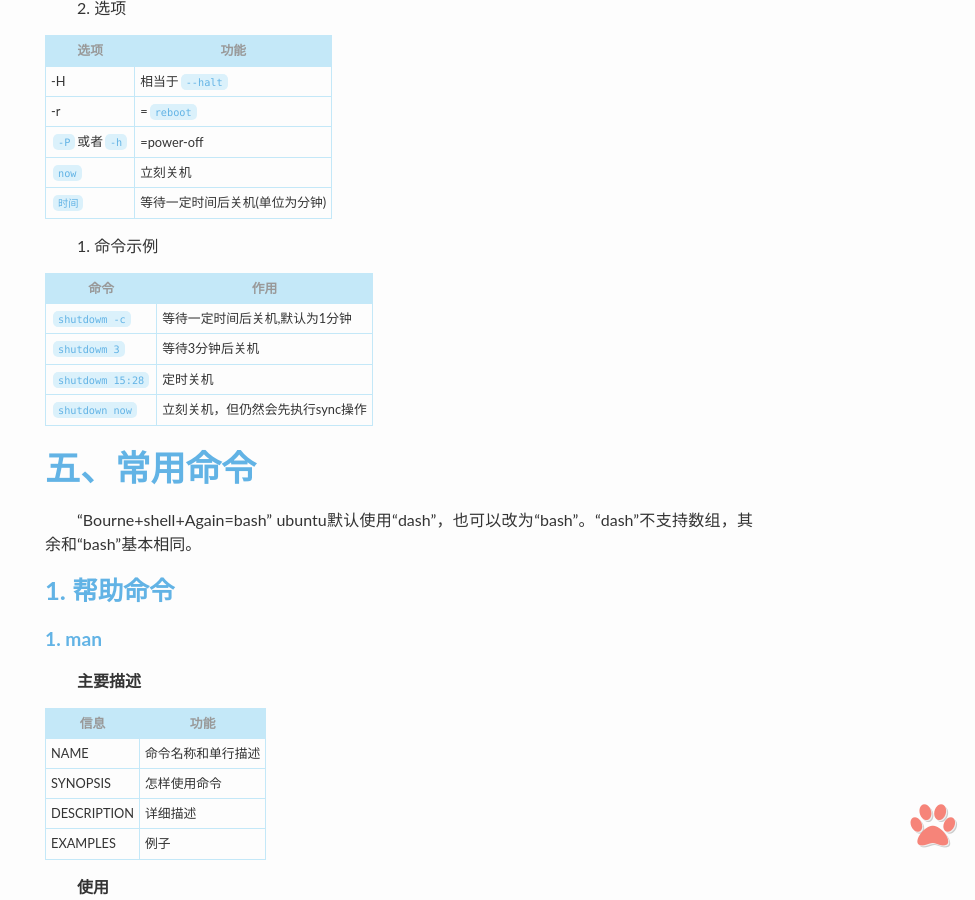
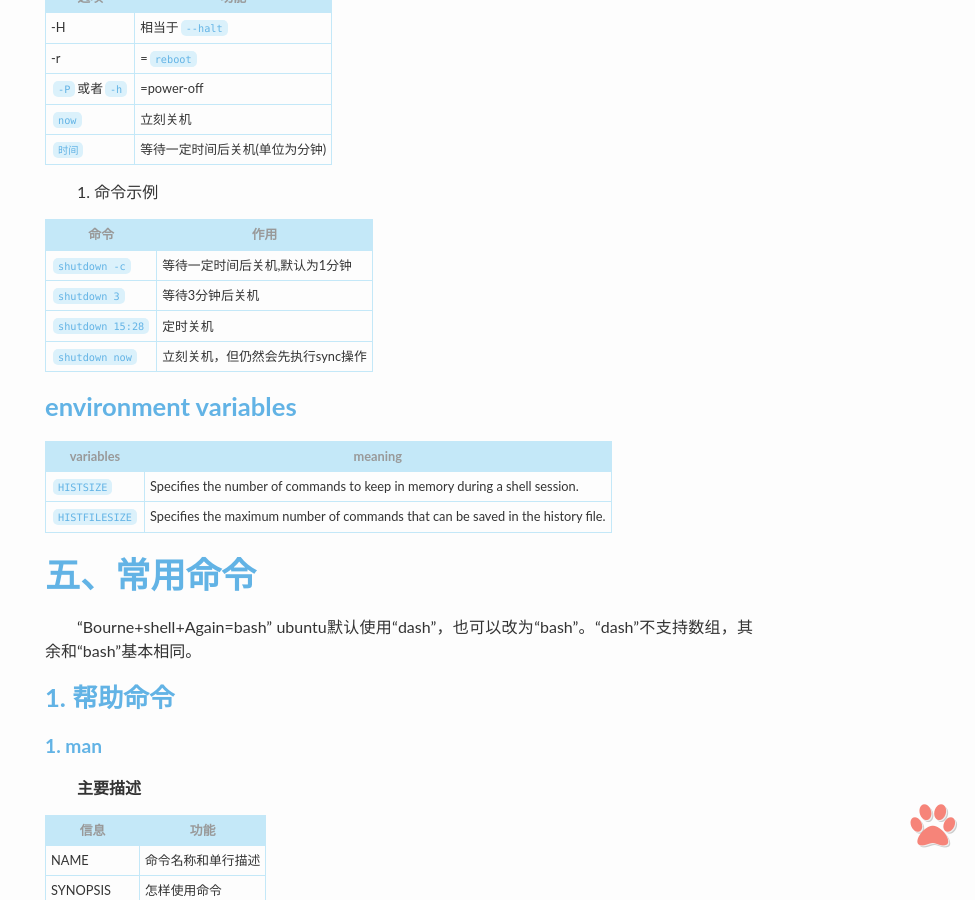
Before and after one commit to blue-stone-j/blue-stone-j.github.io, a Jekyll site: the page built from _posts/os/2022-11-25-linux-notes.md, in a window 1280 px wide and 900 px high, scrolled down 13225 px. Shown: the whole window, without its empty margins (305-1280 px from the left). Built offline with Jekyll 4.4.1, drawn with Linux system fonts in a browser that asks for light colours; comment, search, counter and statistics services are not loaded; some of the changed text lies outside the part shown.

Commit message:
update016

````diff
--- a/_posts/os/2022-11-25-linux-notes.md
+++ b/_posts/os/2022-11-25-linux-notes.md
@@ -12,8 +12,8 @@
 
 这篇文章总结了Linux笔记，以ubuntu20.04为例。
 
+# 一、文件和磁盘
 
-# 一、文件和磁盘
 ### 1. 根目录
 
 |文件夹|作用|
@@ -66,6 +67,7 @@
 |`-h`|显示文件大小的单位。结果的“total”只包含了本文件夹内的文件，不包含子文件夹和隐藏文件。|
 
 **创建和删除文件夹**
+
 * `mkdir a b`: 在当前文件夹创建文件夹“a”和“b”
 * `mkdir /a`: 在根目录创建文件夹
 * `mkdir a a/b b/c`: 创建嵌套文件夹
@@ -74,12 +76,15 @@
 * `rm -r a`: 嵌套删除文件夹
 
 ### 4. 文件操作命令
+
 **创建文件**
+
 * `touch file_name`: 在当前文件夹中创建空文件
 * `touch path/file_name`: 在指定路径创建文件
 
 **复制文件或目录**
 默认不会修改文件属性。
+
 * `cp 选项 source dest`: 默认带有`-i`参数，即覆盖时询问。
 * `\cp 选项 source dest`: 如果有同名文件直接覆盖，不再询问。其中的“\”表示使用linux中的原生命令。
 
@@ -89,25 +94,30 @@
 |-i|覆盖时询问|
 
 这是一个复制文件的辅助功能，用来显示复制的进度。
+
 ```Bash
 rsync -ah --progress source destination
 ```
 
 **删除文件或文件夹**
+
 * `rm -r a`: 删除文件夹
 * `rm a`: 删除文件
 * `rm -f`: 强制删除，不再提示
 * `rm -v a`: 删除文件，显示具体执行过程
 
 **移动文件或文件夹**
+
 * `mv file path`: 把文件移动到指定目录
 * `mv file1 file2`: 移动并重命名。“file2”包含路径和文件名
 
 **cat**
+
 * `cat file`: catch的简写
 * `cat -n`: 显示所有行的行号
 
 **more**
+
 * `more file`: 按页显示文件
 * `=`: 显示当前行号
 * `b`: 向上翻页
@@ -115,6 +125,7 @@
 * `:f`: 显示文件及行号
 
 **less**
+
 * `less file`: 根据显示需要加载内容，能更快打开大文件并显示
 * ` `: 空格为向下翻页
 * `enter`: 回车到下一行
@@ -177,6 +189,7 @@
 |`history -c`|清空全部历史命令|
 
 **rename**
+
 ```bash
 rename 's/slang_/sl_/' *.c  # replace all "slang_" with "sl_"; find all files end with "*c"; if we omit "sl_", all "slang_" will be deleted.
 rename 's/^parameter/value/' *.c  # ^ means all files start with "parameter"
@@ -186,6 +199,7 @@
 ```
 
 ### 8. 压缩和解压
+
 **gzip/gunzip压缩**
 基本语法：`gzip file`, 压缩为“*.gz”文件；`gunzip file.gz`, 解压缩
 特点：只能压缩文件；不保留原文件；多个文件会产生多个压缩包
@@ -199,6 +213,7 @@
 |`-d <目录>`|指定解压后文件的存放目录|
 
 解压的使用示例
+
 ```bash
 unzip yaml-cpp-master.zip
 ```
@@ -221,6 +236,7 @@
 |`-f`|必需参数|指定压缩后的文件名|
 
 使用示例如下
+
 ```bash
 tar zxvf FileName.tar.gz # 解压
 tar zcvf FileName.tar.gz DirName # 压缩
@@ -228,10 +244,13 @@
 
 **7z**
 一个解压缩的命令示例如下，会新建一个名为“file”的文件夹并把文件解压到这个文件夹。
+
 ```Bash
 7z x file.7z
 ```
+
 如果解压带密码的压缩文件。命令示例如下。假设密码为“blue”。注意密码和 `-p` 参数之间无空格。
+
 ```Bash
 7z x file.7z -pblue
 ```
@@ -248,6 +267,7 @@
 ```
 
 ### 9. 磁盘管理
+
 执行命令`sudo apt install tree`安装“tree”工具的命令，使用`tree 路径`显示当前文件夹及子文件。
 `udisks2`是一个经常使用的磁盘工具，通过命令`sudo apt install udisks2`安装
 
@@ -268,6 +288,7 @@
 |`-x`|跳过在不同文件系统上的目录不予统计|
 
 一个使用示例
+
 ```Bash
 du -h --max-depth=0 # 查看所在文件夹的总大小
 du -sh # 查看当前文件夹的大小
@@ -291,6 +312,7 @@
 |vda|虚拟化模拟硬盘|
 
 一个使用示例
+
 ```bash
 df -hl # 查看磁盘剩余空间
 df -h  # 查看每个根路径的分区大小
@@ -348,27 +370,31 @@
 ```
 
 如果需要在电脑开机时自动挂载硬盘，可以按照以下步骤
+
 * 查看硬盘信息: `sudo blkid`
 * 编辑硬盘挂载文件 `sudo gedit /etc/fstab`
 你可以在这个文件里添加想要自动挂载的硬盘，也可以更改硬盘默认的挂载位置。
 
 **smart**
+
 ```bash
 sudo apt-get install smartmontools # 安装工具
 sudo smartctl -a /dev/sda1 # 查看磁盘smart信息
 ```
 
 “gsmartcontrol”可以看做“smartmontools”的前端，提供了可视化的交互界面。
+
 ```bash
 sudo apt install gsmartcontrol # 安装`smartctl`工具
 sudo gsmartcontrol # 运行该工具
 ```
 
+# 二、vim
 
-# 二、vim
 vi来自于unix系统。vim则是vi的改进版。更多命令可以看终端里的提示，需要注意的是，终端的提示的意思是，首先需要输入一个冒号，然后再输入需要的命令。
 
 ### 基本步骤
+
 1. 使用`vim file_name`打开文件，此时进入普通模式。普通模式下，不能编辑文本，主要操作为删除、复制和粘贴。
 2. 按`insert`进入编辑模式，此时可以编辑文本。
 3. 按`Esc`退出编辑模式。
@@ -376,6 +402,7 @@
 5. 如果要退出vim，输入`:q`。
 
 ### 快捷键
+
 * `CTRL+S`: stop的缩写，停止向终端停止输出;
 * `CTRL+Q`: 恢复向终端输出流。期间的输入会缓存在流中，恢复输出流后一次性输出至终端。
 
@@ -411,7 +438,6 @@
 |---|---|
 |i||
 
-
 ### 命令模式
 
 |命令|作用|
@@ -437,6 +463,7 @@
 ifconfig： interface configuration
 
 ### 网络IP
+
 DHCP：动态分配IP
 
 1. 桥接：虚拟接直连外部物理网络，主机起到网桥作用。可直接访问外部网络，并且对外部网络可见。IP地址由路由分配
@@ -446,6 +473,7 @@
 centos3: vim /etc/sysconfig/network-scripts/ifcfg.ens33
 ubuntu: vim /ect/netplan/01-network-manager-all.yaml
 静态IP分配：“dchp”改为“static”。然后在文档结尾添加如下文本。
+
 ```Bash
 # IP地址
 IPADDR=192.168.1.100
@@ -454,22 +482,28 @@
 # 域名解析器
 DNS1=192.168.1.2
 ```
+
 需要执行`service network restart`重启网络服务才能使用更改后的配置。
 
 ### 主机名
+
 1. 执行`hostname`查看当前主机名
 2. `vi /etc/hostname`修改当前主机名；`hostnamectl`查看当前主机配置。修改后需要重启后修改才能生效。
 3. `hostnamectl set-hostname spark10`可以实时修改主机名
 4. `vim /etc/hosts`添加IP和主机名的映射；
 
 ### 远程登录
+
 xshell工具
 
 ### ssh和scp端口
+
 有时网络连接不止需要IP地址，还需要特定端口。指定端口时，ssh可以用大写的“P”也可以用小写的“p”，但scp只能用大写的“P”。
 
 # 四、系统管理
+
 ### 服务管理
+
 `ls /usr/sbin/ | grep service`
 执行系统服务的进程通常称为守护进程, 名称以"d"结尾的服务通常为系统服务。
 
@@ -480,6 +514,7 @@
 5. 所有系统服务的守护进程都是由`init.d`进程启动的，`init.d`是linux内核初始化之后启动的第一个进程。
 
 ### 运行级别(run level)
+
 开机--->BIOS--->/boot(系统初始化)--->init进程--->判断运行级别--->根据运行级别启动对应的服务
 
 |运行级别|描述|
@@ -497,15 +532,17 @@
 进入对应级别: `init 3`(进入级别3)
 
 ### 配置开机服务
+
 执行命令`systemctl list-unit-files`查看该服务是否开机自启。“static”表示该服务可能依赖于其它服务，无法确定是否启动。
 
 ### 关机重启
+
 1. 命令
-* 执行shutdown之前会执行sync操作，把数据从内存同步到硬盘。为了性能，linux对硬盘预读和延迟写入，只有等缓冲区满了之后才会写到硬盘。
-* halt: 停机;停止CPU，但不断电，内存仍然工作。
-* power-off: 关机
-* reboot: 重启，等同于`shutdown -r now`
-* `shutdown 选项 时间`:
+   * 执行shutdown之前会执行sync操作，把数据从内存同步到硬盘。为了性能，linux对硬盘预读和延迟写入，只有等缓冲区满了之后才会写到硬盘。
+   * halt: 停机;停止CPU，但不断电，内存仍然工作。
+   * power-off: 关机
+   * reboot: 重启，等同于`shutdown -r now`
+   * `shutdown 选项 时间`:
 
 2. 选项
 
@@ -521,19 +558,27 @@
 
 |命令|作用|
 |---|---|
-|`shutdowm -c`|等待一定时间后关机,默认为1分钟|
-|`shutdowm 3`|等待3分钟后关机|
-|`shutdowm 15:28`|定时关机|
+|`shutdown -c`|等待一定时间后关机,默认为1分钟|
+|`shutdown 3`|等待3分钟后关机|
+|`shutdown 15:28`|定时关机|
 |`shutdown now`|立刻关机，但仍然会先执行sync操作|
 
+### environment variables
 
+|variables|meaning|
+|---|---|
+|`HISTSIZE`|Specifies the number of commands to keep in memory during a shell session.|
+|`HISTFILESIZE`|Specifies the maximum number of commands that can be saved in the history file.|
 
 # 五、常用命令
+
 “Bourne+shell+Again=bash”
 ubuntu默认使用“dash”，也可以改为“bash”。“dash”不支持数组，其余和“bash”基本相同。
 
 ### 1. 帮助命令
+
 ##### 1. man
+
 **主要描述**
 
 |信息|功能|
@@ -544,6 +589,7 @@
 |EXAMPLES|例子|
 
 **使用**
+
 1. 格式为`man [OPTION...] [SECTION]`。
 1. 使用man查找一个命令，例如`man ls`，`man man`。
 2. 内建命令(如cd,read,echo等都是shell内建命令), 都没有单独的man手册。可以通过命令`man bash-builtins`查看，会出现所有的内建命令，命令按照首字符排序。内建命令随bash的加载和shell启动后即常驻系统内存。而其它命令需要从外部调用，相当于普通程序，称为外部命令。
@@ -551,6 +597,7 @@
 4. `man --help cd`，这种方式既可以查内建命令，也可用于外部命令。
 
 ##### 2. 其它命令
+
 * help: `help cd`查看命令，但只能用于内建命令
 * info: `info ls`查看命令，只能用于外部命令。
 * `alias`:
@@ -566,9 +613,8 @@
 |tab键|自动补全|
 |||
 
+### 5. 时间和日期
 
-
-### 5. 时间和日期
 **date**
 用法：`date 选项 格式`
 
@@ -606,6 +652,7 @@
 |`cal 2021`|显示2021年日历|
 
 ### 6. 用户权限
+
 **添加用户**
 
 |命令|功能|
@@ -649,33 +696,33 @@
 
 |字符|描述|
 |---|---|
-|_首字符: 文件类型_|
+|_首字符: 文件类型_||
 |c|字符设备文件，例如鼠标键盘|
 |b|block设备文件，例如硬盘|
 |-|普通文件|
 |d|文件夹|
 |l|链接文档|
-|_1-3: 属主权限(Users)_|
+|_1-3: 属主权限(Users)_||
 |r|read|
 |w|write|
 |x|execute|
-|_4-6: 属组权限(Group)_|
+|_4-6: 属组权限(Group)_||
 |r|read|
 |w|write|
 |x|execute|
-|_7-9: 其它用户权限_|
+|_7-9: 其它用户权限_||
 |r|read|
 |w|write|
 |x|execute|
-||
-|字符对文件和目录的含义|
-|w|
+|||
+|字符对文件和目录的含义||
+|w||
 |文件|可以修改文件，但不代表可以删除文件。有当前文件夹的写入权限才能删除文件。|
 |目录|在目录内可以创建、删除、重命名|
-|r|
+|r||
 |文件|读取查看文件|
 |目录|可读取和查看目录内容|
-|x|
+|x||
 |文件|可被系统执行|
 |目录|可进入该目录|
 
@@ -695,6 +742,7 @@
 |---|---|
 |`chown 选项 最终用户 文件或目录`|“change owner”的缩写|
 |`-R`|递归操作|
+
 If you try to change owner of file or directory stored in ntfs system(Windows), it's possible to fail.
 
 _chgrp_
@@ -706,6 +754,7 @@
 新创建的不同用户不能使用`tab`补全，且不显示当前所在路径。解决方案点击[此处](https://www.cnblogs.com/qqhfeng/p/12708970.html). 原因是新创建的用户使用的shell为`bin/sh`，需要改为`bin/bash`。
 
 ### 7. 搜索查找
+
 **find**
 基本用法：`find 搜索范围 选项`
 
@@ -716,6 +765,7 @@
 |`-size <文件大小>`|`find / -size +10M`|大于10M的文件|
 
 以下为一个使用示例，查看当前文件夹中名为“gtsam”的文件。
+
 ```Bash
 find . -name "gtsam"
 ```
@@ -732,12 +782,11 @@
 |---|---|
 |`-n`|显示匹配行及行号|
 
-<br>
+</br>
 基本语法：`wc file`，“word count”的缩写，输出的结果依次为行数、单词数、字节数
 
+### 10. 进程管理
 
-
-### 10. 进程管理
 启动之后一直存在、常驻内存的进程，称为“服务”。
 
 **ps**
@@ -746,16 +795,18 @@
 |选项|描述|
 |---|---|
 |`ps`|显示的是当前用户和与当前终端相关联的进程|
-|`ps aux | grep xxx`|查看所有系统进程，可显示CPU和内存占用|
-|`ps -ef | grep xxx`|查看子父进程之间的关系|
+|`ps aux \| grep xxx`|查看所有系统进程，可显示CPU和内存占用|
+|`ps -ef \| grep xxx`|查看子父进程之间的关系|
 |`-a`|列出带有终端的所有用户进程|
 |`-x`|所有用户进程，包括没有终端的|
 |`-u`|面向用户友好的显示风格|
 |`-e`|列出所有进程|
 |`-f`|显示完整格式的进程列表，可以显示PPID|
 
-|`ps aux`结果分析|
-|---|
+`ps aux`结果分析
+
+|item|meaning|
+|---|---|
 |USER或UID|调用进程的用户|
 |VSZ|虚拟内存。 LRU(less recently use)算法把不常用的内存会直接放到虚拟内存|
 |RSS|实际占用的物理内存|
@@ -840,6 +891,7 @@
 |`Local Address`|套接字，`IP:port`|
 
 ### 11. 定时任务
+
 重启crond服务：`systemctl restart cron`
 
 基本语法：`crontab`
@@ -849,7 +901,6 @@
 |`-e`|编辑定时任务|
 |`-l`|列出所有定时任务|
 |`-r`|清楚当前用户的所有定时任务|
-
 
 时间的格式：共5个时间需要填，分别为`分时天月周`
 
@@ -874,6 +925,7 @@
 只执行`bash`命令则是启动并进入了一个子shell，之后的命令会在这个子shell中进行。
 
 ### 2. 变量
+
 所有变量搜默认为字符串类型。
 
 **系统预定义变量**
@@ -910,12 +962,13 @@
 |数值赋值|`a=$(expr 1 + 2)`或者"a=\`expr 1 + 2\`"(中间的小点是反引号，反引号内的字符串当作shell命令来执行，返回值是命令的执行的结果，起到的是一个命令的替换作用)|
 
 ### 4. 流程控制
+
 **条件判断**
 基本语法：`test $a = hello `或者`[ $a = hello ]`(满足条件时返回值为0;注意命令中的空格)；
 
 |常用判断条件|描述|
 |---|---|
-|整数|
+|整数||
 |`-eq`|equal缩写|
 |`-ne`||
 |`-lt`|less than缩写|
@@ -926,7 +979,7 @@
 |`-r`||
 |`-w`||
 |`-x`||
-|文件类型|
+|文件类型||
 |`-e`|eistence缩写，文件是否存在|
 |`-f`|是否为常规文件|
 |`-d`|是否为目录|
@@ -941,19 +994,24 @@
 
 **if分支**
 单分支
+
 ```bash
 if condition;then
   pass
 fi
 ```
+
 or
+
 ```bash
 if condition
 then
   pass
 fi
 ```
+
 多分支
+
 ```bash
 if condition1
 then
@@ -966,6 +1024,7 @@
 ```
 
 **case分支**
+
 ```bash
 case $var in
 "var1")
@@ -981,14 +1040,17 @@
 ```
 
 **for循环**
+
 ```bash
 for((初始值;判断;变量变化)) # 因为(()),因此内部可以直接使用数学上的运算式
 do
   pass
 done
 ```
+
 或者
-```
+
+```bash
 # for var in {1..100} # 遍历从1到100这个序列
 # for var in `ls` #
 for var in var1 var2 var3
@@ -998,6 +1060,7 @@
 ```
 
 **while循环**
+
 ```bash
 while condition
 do
@@ -1006,6 +1069,7 @@
 ```
 
 ### 读取控制台输入
+
 基本语法：`read option argument`(选项 赋值的变量)
 
 |选项|描述|
@@ -1014,7 +1078,9 @@
 |`-t`|等待的时间，默认一直等待|
 
 # 七、函数
+
 ### 系统函数
+
 **basename**
 
 |命令|描述|
@@ -1029,7 +1095,9 @@
 |`dirname string`|字符串剪切，只保留字符串最后一个`/`前的字符，通常用于从完整文件路径中获取文件路径|
 
 ### user function
+
 声明和定义函数后，才能调用函数。函数返回值只能通过命令`$?`获取，返回值为函数中`return`语句的返回值，返回值只能为0-255。如果没有`return`,则返回函数中最后一个命令的执行结果。实际上return的是一个状态码，因此取值范围很小，如果数值太大，不会报错，会返回溢出后的值。
+
 ```bash
 function add()
 {
@@ -1042,6 +1110,7 @@
 ```
 
 # 八、正则表达式
+
 正则表达式使用一些特殊字符来匹配对应字符串。部分工具引入了扩展的正则规则，这些规则并不通用，其它工具可能无法正确识别这些正则规则。
 
 |特殊字符|描述|
@@ -1080,6 +1149,7 @@
 |`NR`|行号|
 
 # 其它
+
 inode: 保存了文件的元信息，文件类型、文件权限、文件的链接数(硬链接的数量)、创建时间、文件索引编号等等。
 
 硬链接指向的是文件的inode，因此只能针对文件，不能指向目录。当文件的硬链接数量为0时，说明该文件已经被删除。
@@ -1089,44 +1159,56 @@
 端口号：0-65535，默认使用，ssh用22，网页用80，mysql用3306
 
 ### shortcut
+
 customized shortcut can be stored in folder `~/.local/share/applications`, such as `~/.local/share/applications/myapp.desktop`.
 
 ### pack deb
+
 ##### step
+
 1. set varibles for dpkg: add lines below to `.bashrc`
+
 ```bash
 DEBEMAIL="email@moxa.com"
 DEBFULLNAME="name family"
 export DEBEMAIL DEBFULLNAME
 ```
+
 2. compile and install files into folder `helloworld-1.0.0`.
 3. `tar -zcvf helloworld-1.0.0.tar.gz helloworld-1.0.0/`
 4. `cd helloworld-1.0.0`
 5. init dpkg
+
 ```bash
 dh_make -f ../helloworld-1.0.0.tar.gz -n -s -y
 # -s：Automatically set the package class to Single binary, skipping the question.
 # -n：Create a native Debian packages
 # -y：Automatic yes to prompts and run non-interactively. The package class needs to be set for dh_make to run fully automatically.
 ```
+
 6. 如果你的软件包需要那些标准的 `make install` 没有安装的文件, create file `install`.
 7. create deb file: `dpkg-buildpackage -us -uc`
 
 ##### NOTE
+
 1. If you run the step5, and then you copy or move a file named `install` from `ntfs` file system to folder `debian`, you may get error like below
+
 ```bash
 debian/install: 1: assets/add.jpeg: Permission denied
 QStandardPaths: wrong ownership on runtime directory /run/user/1000, 1000 instead of 0
 ```
 <!-- However, you can do like this: create the file `install`, and store the whole folder `debian`. The folder can be reused. -->
 
+### bash
 
-### bash
 ##### add cmake path
+
 ```bash
 export PATH="$PATH:/path/to/your/folder"
 ```
+
 ##### add library path
+
 ```bash
 export LD_LIBRARY_PATH="/path/to/your/libraries:$LD_LIBRARY_PATH"
 ```
````
Also changed, not shown: other parts of _posts/os/2022-11-25-linux-notes.md (+10 -8 lines), _posts/C++/2022-11-25-C++compile.md (+38 -11 lines), _posts/frontend/2022-11-25-Markdown-grammar.md (+26 -6 lines), _posts/software/2022-11-25-vscode-use.md (+59 -48 lines).
